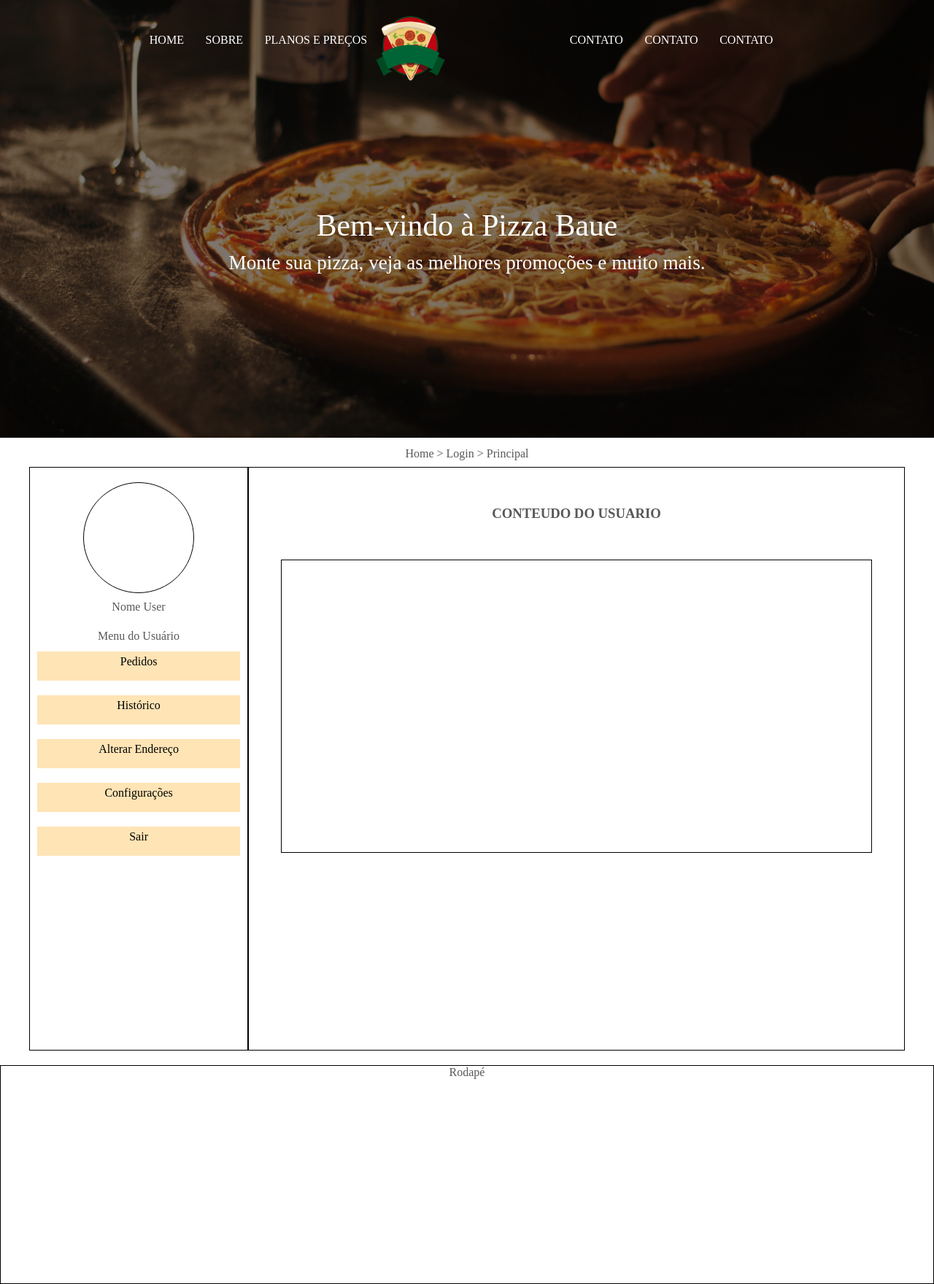
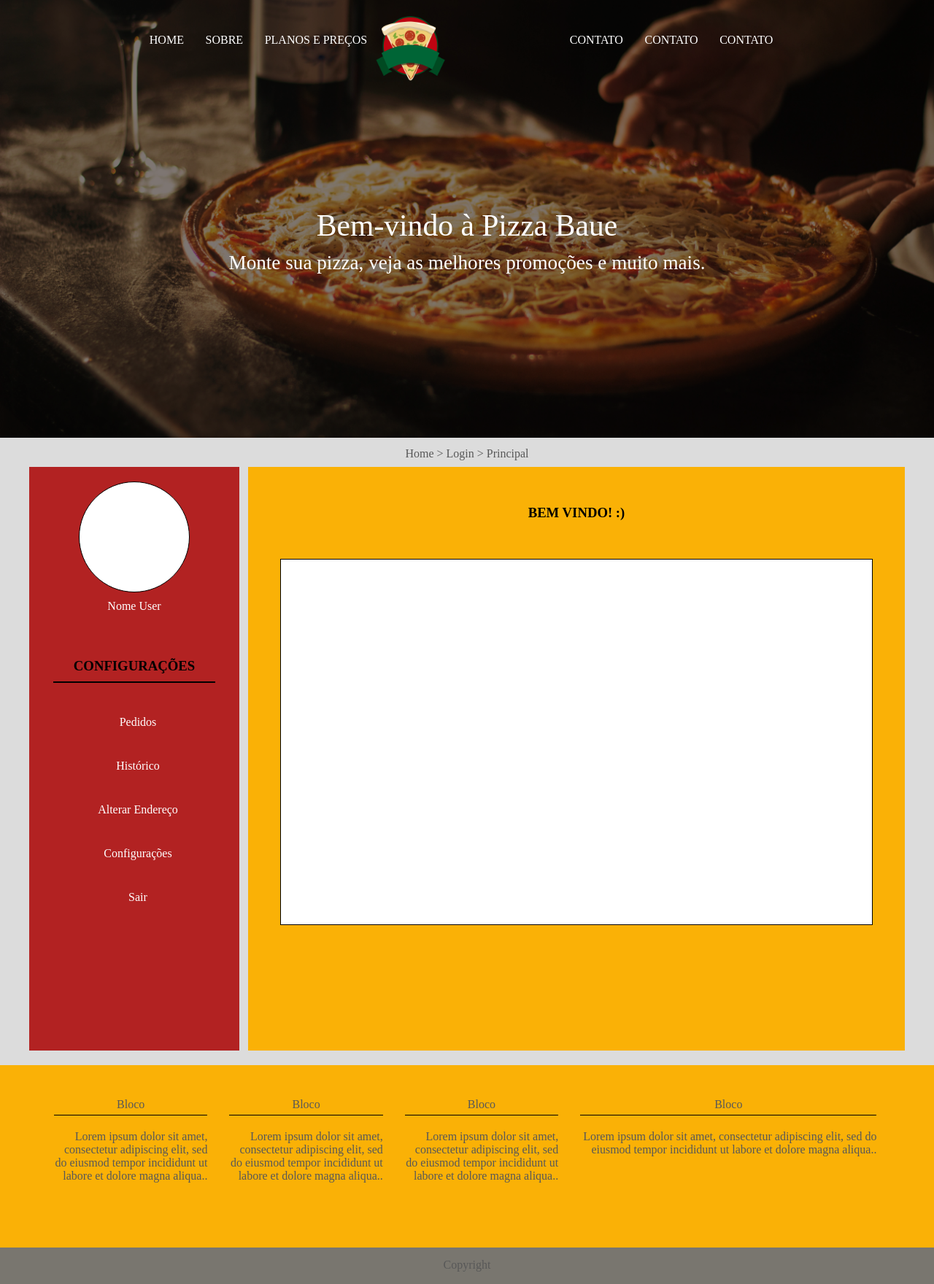
Before and after one commit to brunosilv96/Pizza-Baue, a PHP site: page /principal.html in a window 1280 px wide. Shown: the whole page at 73% size. Run offline with PHP 8.4, Linux system fonts and the light colour scheme.

Commit message:
Arrumando o Footer

```diff
--- a/Site/css/principal.css
+++ b/Site/css/principal.css
@@ -44,6 +44,10 @@
 
 /* INICIO DO BODY */
 
+body{
+    background-color: #DCDCDC;
+}
+
 header{
     height: 75vh;
 }
@@ -65,12 +69,17 @@ section{
     margin: auto;
 }
 
+.nav-lat p{
+    color: white;
+}
+
 .nav-lat{
-    width: 25%;
+    width: 24%;
     height: 800px;
     float: left;
-    border: 1px solid black;
+    margin-right: 1%;
     box-sizing: border-box;
+    background-color: #B22222;
 }
 
 .foto-user{
@@ -81,55 +90,83 @@ section{
     border-radius: 50%;
     margin-top: 20px;
     margin-bottom: 10px;
+    background-color: white;
 }
 
 .nome-user{
     width: 50%;
-    height: 20px;
+    height: 40px;
     margin: auto;
-    margin-bottom: 20px;
+    color: white;
 }
 
 .menu-usuario{
     width: 100%;
     height: 300px;
+    color: white;
 }
 
-.menu-usuario p{
+.menu-usuario{
     width: 100%;
     height: 20px;
 }
 
+.menu-usuario h3{
+    width: 70%;
+    margin: auto;
+    margin-top: 30px;
+    margin-bottom: 20px;
+    padding: 10px;
+    color: black;
+    border-bottom: 2px solid black;
+}
+
 .menu-usuario ul{
-    width: 100%;
+    width: 60%;
     height: 280px;
+    margin-top: 30px;
+    margin: auto;
 }
 
 .menu-usuario li{
-    width: 90%;
+    width: 100%;
     height: 30px;
     float: left;
+    margin-top: 20px;
     list-style: none;
-    margin: 10px;
     padding: 5px;
-    background-color: #FFE4B5;
+}
+
+.menu-usuario li:hover{
+    height: 29px;
+    border-bottom: 1px solid black;
+}
+
+.menu-usuario a{
+    text-decoration: none;
+    color: white;
 }
 
 .conteudo{
     width: 75%;
     height: 800px;
     float: left;
-    border: 1px solid black;
     box-sizing: border-box;
     padding-top: 20px;
+    background-color: #FAB106;
+}
+
+.conteudo h3{
+    color: black;
 }
 
 iframe{
     width: 90%;
-    height: 400px;
+    height: 500px;
     margin: auto;
     margin-top: 20px;
     border: 1px solid black;
+    background-color: white;
 }
 
 /* FIM DO BODY */
@@ -140,7 +177,52 @@ footer{
     width: 100%;
     height: 300px;
     margin: auto;
-    border: 1px solid black;
     margin-top: 20px;
     box-sizing: border-box;
+    background-color: #FAB106;
 }
+
+.cont-footer{
+    width: 90%;
+    height: 250px;
+    margin: auto;
+}
+
+.bloco{
+    width: 20%;
+    height: 200px;
+    float: left;
+    box-sizing: border-box;
+    margin-right: 10px;
+    margin-top: 35px;
+    padding: 10px;
+}
+
+.titulo{
+    text-align: center;
+    padding-bottom: 5px;
+    margin-bottom: 10px;
+    border-bottom: 1px solid black;
+}
+
+.bl-conteudo{
+    text-align: right;
+    padding-top: 10px;
+}
+
+.ft-logo{
+    width: 37%;
+    height: 200px;
+    float: left;
+    margin-top: 35px;
+    box-sizing: border-box;
+    padding: 10px;
+}
+
+.copyright{
+    width: 100%;
+    height: 50px;
+    padding-top: 15px;
+    box-sizing: border-box;
+    background-color: #79766F;
+}
--- a/Site/principal.html
+++ b/Site/principal.html
@@ -44,20 +44,22 @@
                 <div class="foto-user">
                     <!--Sera a imagem que o usúario desejar-->
                 </div>
-                <p class="nome-user">Nome User</p>
+                <div class="nome-user">
+                    <p>Nome User</p>
+                </div>
                 <div class="menu-usuario">
-                    <p>Menu do Usuário</p>
+                    <h3>Configurações</h3>
                     <ul>
-                        <li>Pedidos</li>
-                        <li>Histórico</li>
-                        <li>Alterar Endereço</li>
-                        <li>Configurações</li>
-                        <li>Sair</li>
+                        <li><a href="#">Pedidos</a></li>
+                        <li><a href="#">Histórico</a></li>
+                        <li><a href="#">Alterar Endereço</a></li>
+                        <li><a href="#">Configurações</a></li>
+                        <li><a href="#">Sair</a></li>
                     </ul>
                 </div>
             </div>
             <div class="conteudo">
-                <h3>Conteudo do Usuario</h3>
+                <h3>Bem Vindo! :)</h3>
                 <iframe>
                     <!--
                     Aqui será linkado as páginas referentes ao usuario
@@ -67,7 +69,27 @@
             </div>
         </section>
         <footer>
-            <p>Rodapé</p>
+            <div class="cont-footer">
+                <div class="bloco">
+                    <p class="titulo">Bloco</p>
+                    <p class="bl-conteudo">Lorem ipsum dolor sit amet, consectetur adipiscing elit, sed do eiusmod tempor incididunt ut labore et dolore magna aliqua..</p>
+                </div>
+                <div class="bloco">
+                    <p class="titulo">Bloco</p>
+                    <p class="bl-conteudo">Lorem ipsum dolor sit amet, consectetur adipiscing elit, sed do eiusmod tempor incididunt ut labore et dolore magna aliqua..</p>
+                </div>
+                <div class="bloco">
+                    <p class="titulo">Bloco</p>
+                    <p class="bl-conteudo">Lorem ipsum dolor sit amet, consectetur adipiscing elit, sed do eiusmod tempor incididunt ut labore et dolore magna aliqua..</p>
+                </div>
+                <div class="ft-logo">
+                    <p class="titulo">Bloco</p>
+                    <p class="bl-conteudo">Lorem ipsum dolor sit amet, consectetur adipiscing elit, sed do eiusmod tempor incididunt ut labore et dolore magna aliqua..</p>
+                </div>
+            </div>
+            <div class="copyright">
+                <p>Copyright</p>
+            </div>
         </footer>
     </body>
     <script type="text/javascript" src="js/global.js"></script>
```
